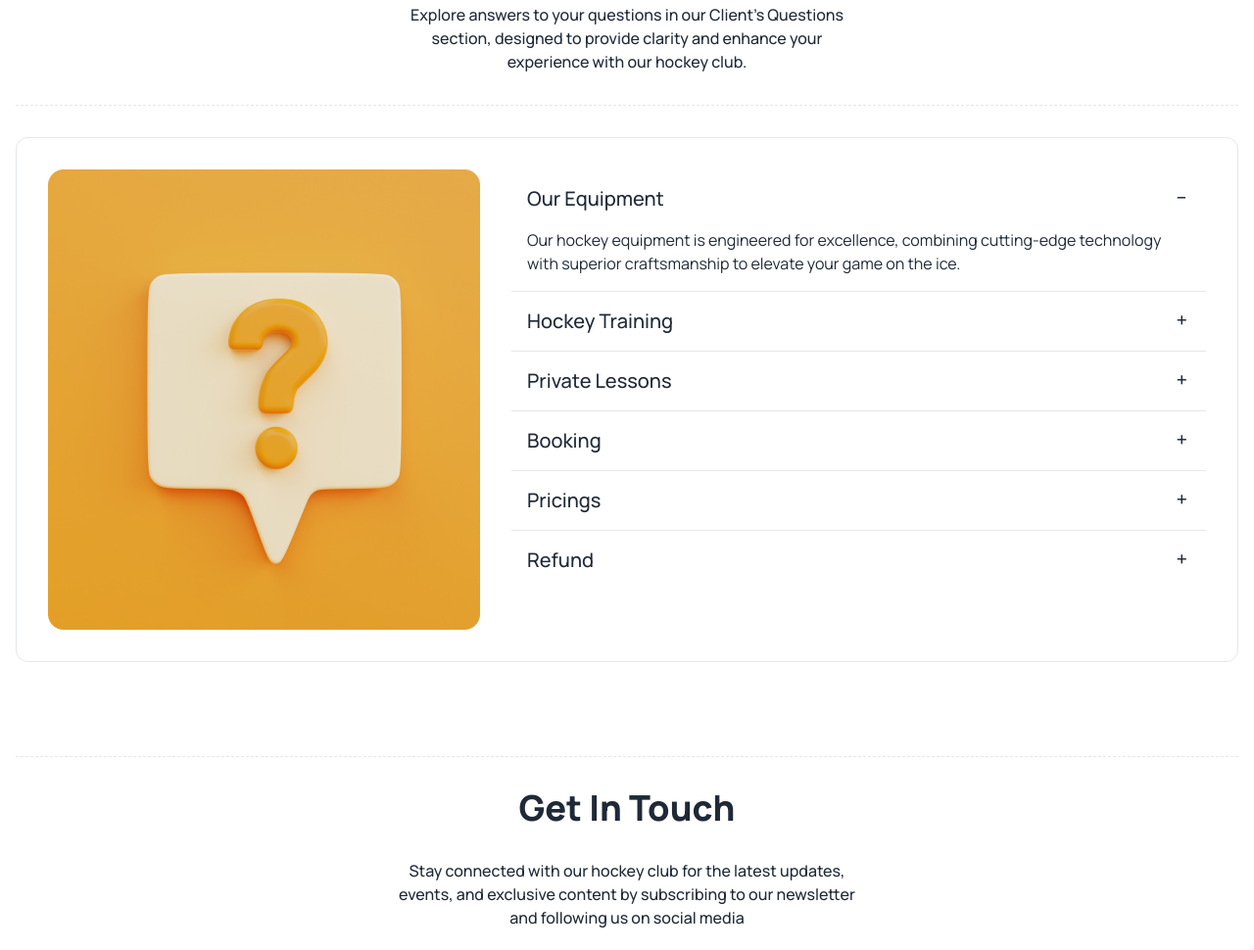
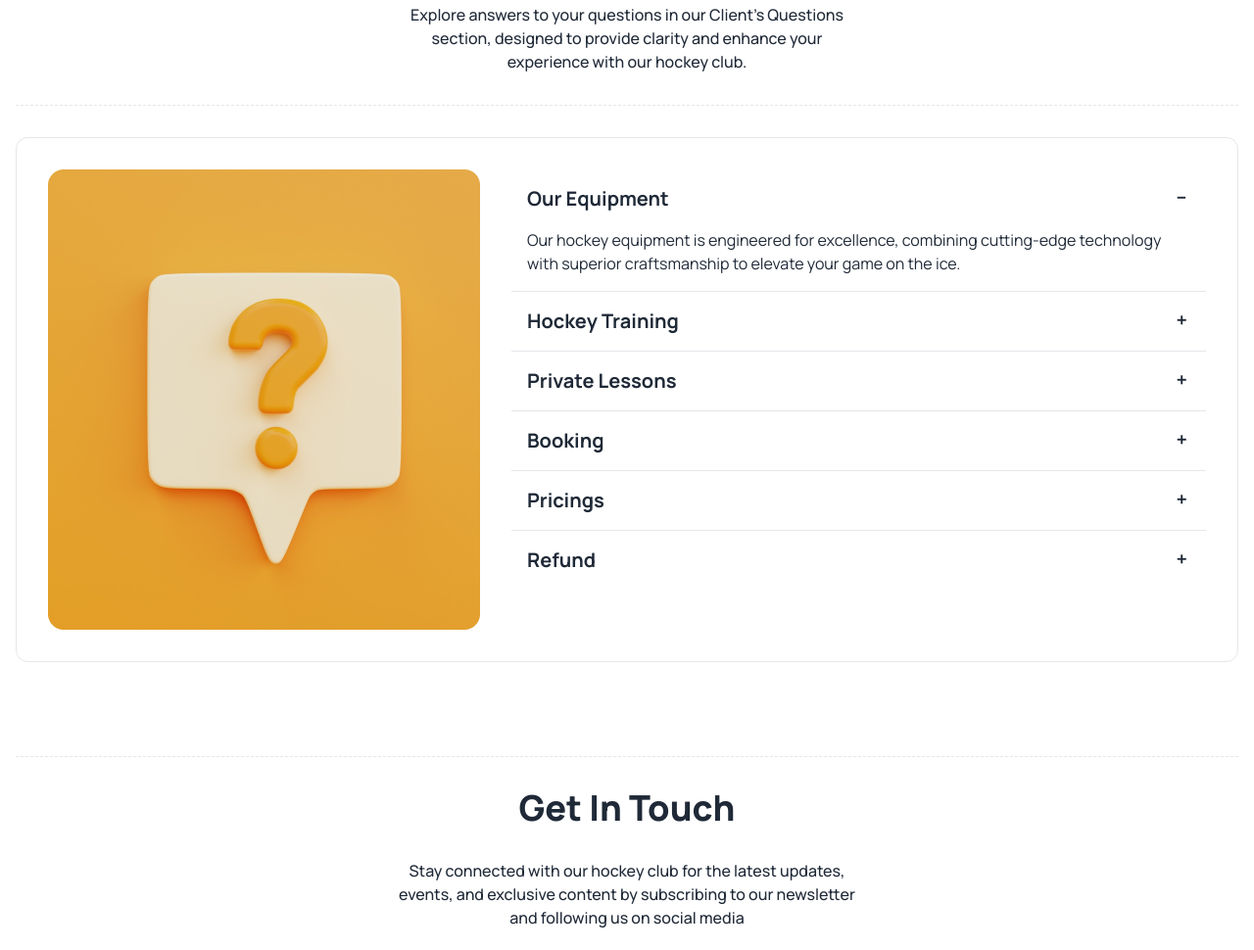
Before and after one commit to rasudunnabi/assignment-3, a plain HTML site: page index.html in a window 1280 px wide. Shown: the part 3786-4756 px from the top of the page at 98% size. Drawn offline with nearby package versions, Linux system fonts and the light colour scheme.

Commit message:
fixed FAQ section font weight

```diff
--- a/index.html
+++ b/index.html
@@ -619,9 +619,7 @@
           <div class="flex-1 text-start">
             <div class="collapse collapse-plus border-b rounded-none">
               <input type="radio" name="my-accordion-3" checked="checked" />
-              <div class="collapse-title text-xl font-medium">
-                Our Equipment
-              </div>
+              <div class="collapse-title text-xl font-bold">Our Equipment</div>
               <div class="collapse-content">
                 <p>
                   Our hockey equipment is engineered for excellence, combining
@@ -632,7 +630,7 @@
             </div>
             <div class="collapse collapse-plus border-b rounded-none">
               <input type="radio" name="my-accordion-3" />
-              <div class="collapse-title text-xl font-medium">
+              <div class="collapse-title text-xl font-bold">
                 Hockey Training
               </div>
               <div class="collapse-content">
@@ -645,7 +643,7 @@
             </div>
             <div class="collapse collapse-plus border-b rounded-none">
               <input type="radio" name="my-accordion-3" />
-              <div class="collapse-title text-xl font-medium">
+              <div class="collapse-title text-xl font-bold">
                 Private Lessons
               </div>
               <div class="collapse-content">
@@ -658,7 +656,7 @@
             </div>
             <div class="collapse collapse-plus border-b rounded-none">
               <input type="radio" name="my-accordion-3" />
-              <div class="collapse-title text-xl font-medium">Booking</div>
+              <div class="collapse-title text-xl font-bold">Booking</div>
               <div class="collapse-content">
                 <p>
                   Simplify your experience with our user-friendly booking
@@ -669,7 +667,7 @@
             </div>
             <div class="collapse collapse-plus border-b rounded-none">
               <input type="radio" name="my-accordion-3" />
-              <div class="collapse-title text-xl font-medium">Pricings</div>
+              <div class="collapse-title text-xl font-bold">Pricings</div>
               <div class="collapse-content">
                 <p>
                   Explore transparency and value in our competitive pricings,
@@ -680,7 +678,7 @@
             </div>
             <div class="collapse collapse-plus">
               <input type="radio" name="my-accordion-3" />
-              <div class="collapse-title text-xl font-medium">Refund</div>
+              <div class="collapse-title text-xl font-bold">Refund</div>
               <div class="collapse-content">
                 <p>
                   Rest assured with our hassle-free refunding system, designed
```
